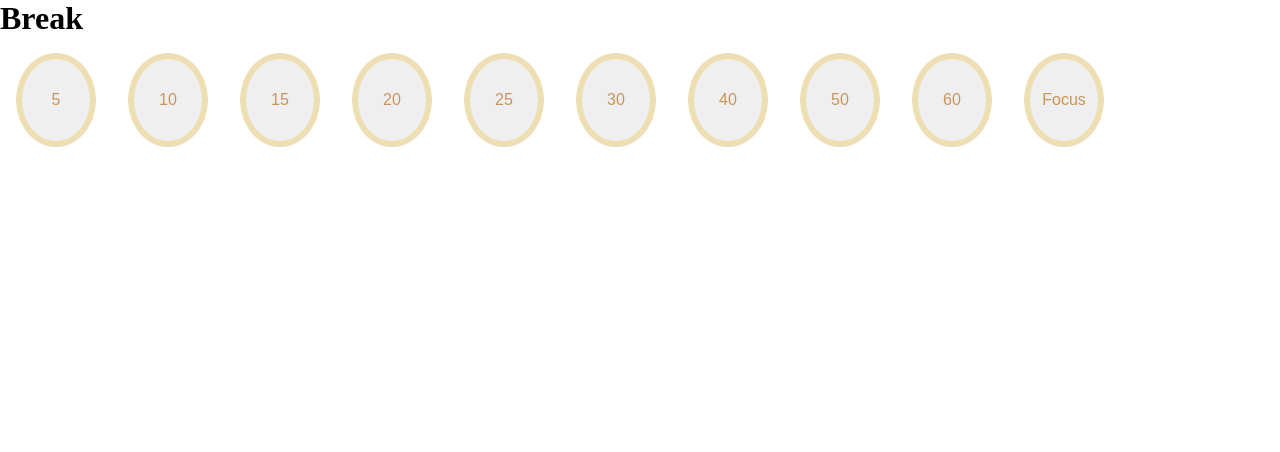
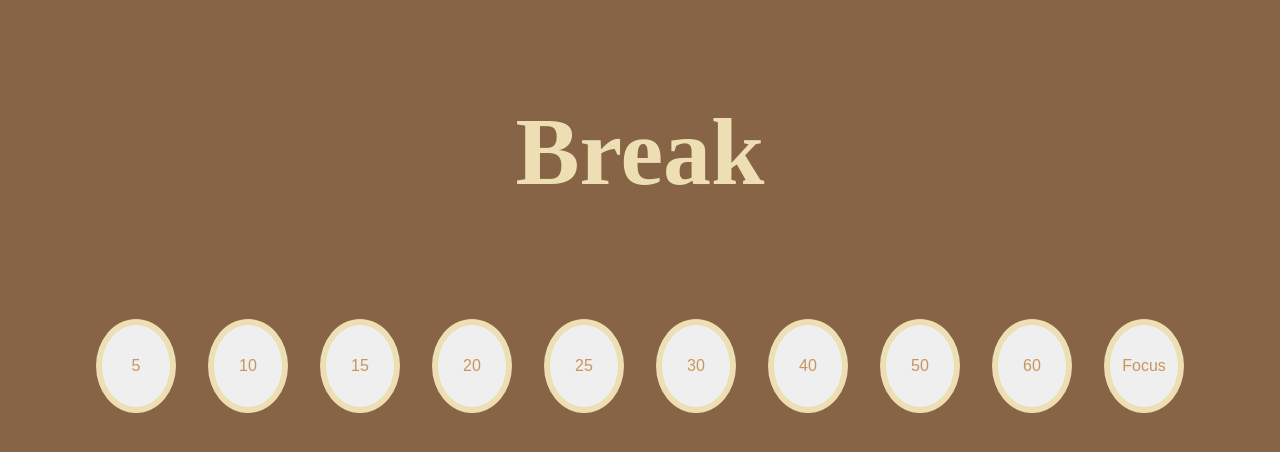
Before and after one commit to CodeSoom-Project/pomodoro, a React (Create React App) app: page /break in a window 1280 px wide. Shown: the top 452 px of the page. Built offline with nearby package versions, Linux system fonts and the light colour scheme.

Commit message:
정의된 스타일로 스타일링 하라

```diff
--- a/src/pages/Break/index.tsx
+++ b/src/pages/Break/index.tsx
@@ -2,12 +2,18 @@ import { times } from 'common/times';
 
 import TimeSelectContainer from 'containers/TimeSelectContainer';
 
+import TimeSelectHeaders from 'styles/TimeSelectHeaders';
+import TimeSelectLayouts from 'styles/TimeSelectLayouts';
+import ButtonWrapper from 'styles/ButtonWrapper';
+
 const Break = () => {
   return (
-    <>
-      <h1>Break</h1>
-      <TimeSelectContainer times={times} />
-    </>
+    <TimeSelectLayouts background="#876445">
+      <TimeSelectHeaders>Break</TimeSelectHeaders>
+      <ButtonWrapper>
+        <TimeSelectContainer times={times} />
+      </ButtonWrapper>
+    </TimeSelectLayouts>
   );
 };
 
```
